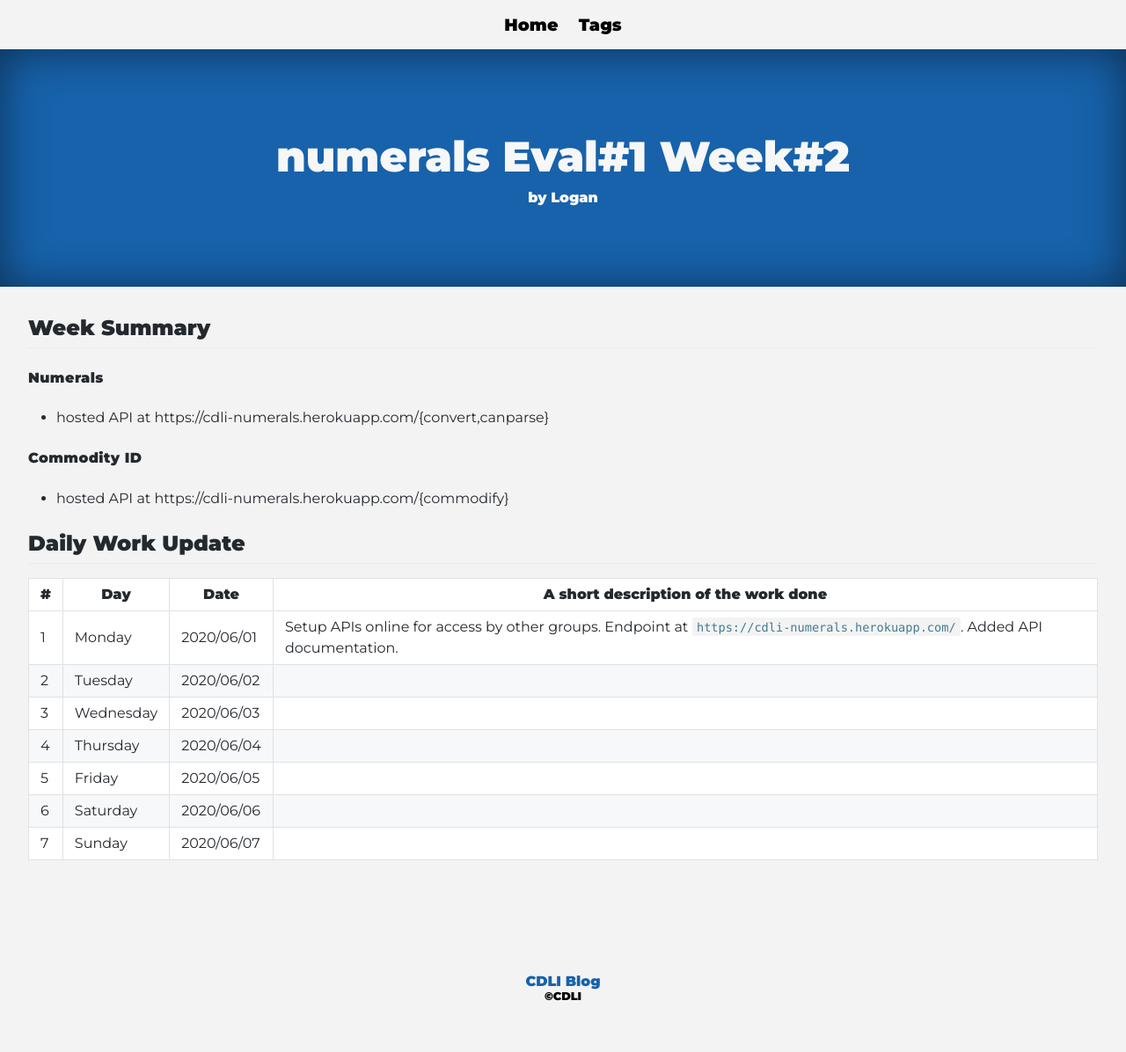
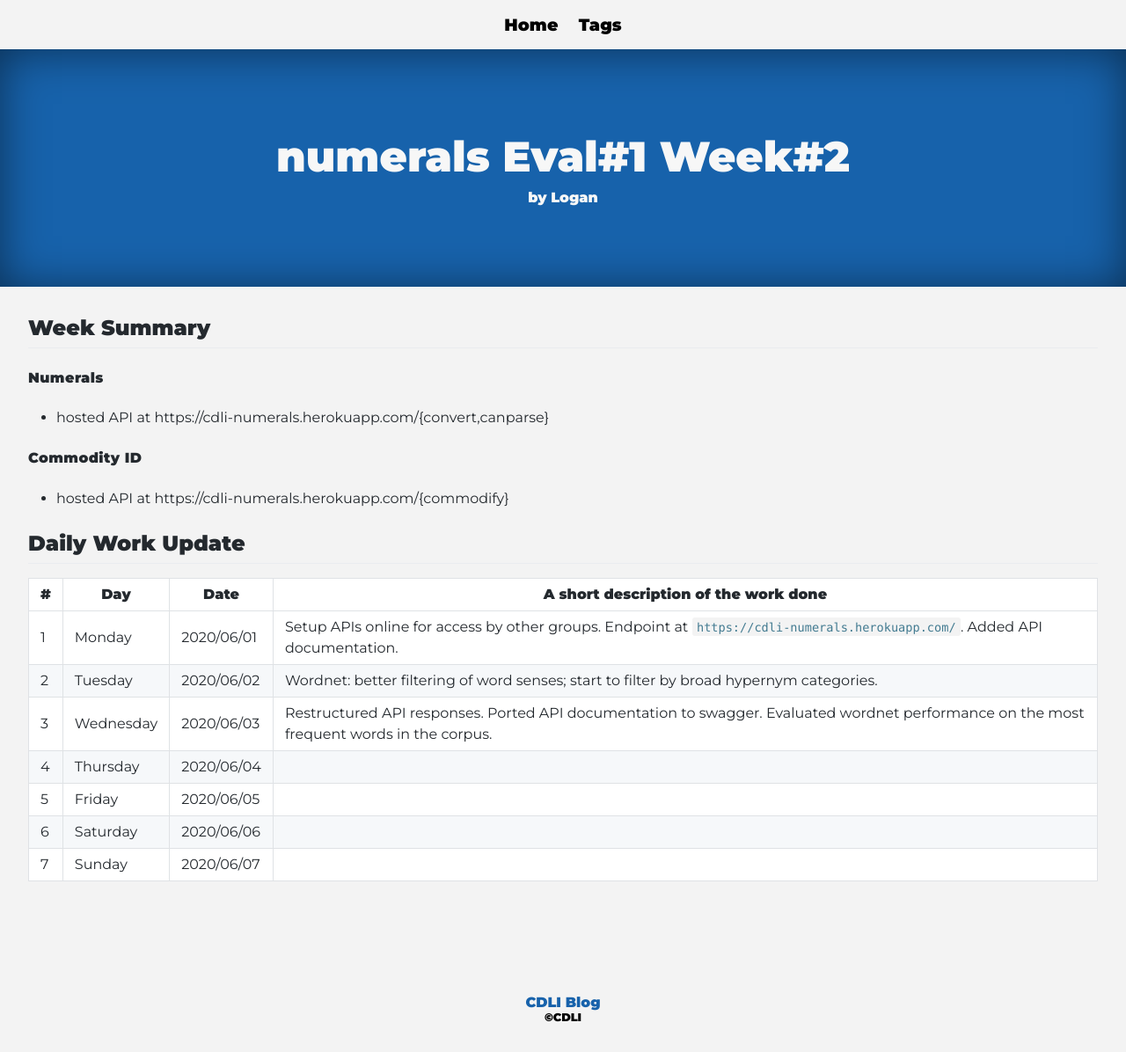
Before and after one commit to cdli-gh/blog, a Jekyll site: the page built from _blog/gsoc20/numerals/posts/02_week2.md, in a window 1280 px wide. Shown: the whole page at 88% size. Built offline with Jekyll 4.4.1, drawn with Linux system fonts in a browser that asks for light colours; Markdown is read by kramdown in place of the engine named in the settings; before the commit the page ends 1172 px from its top, so only the background shows below that.

Commit message:
Update weekly postings for numerals project

```diff
--- a/_blog/gsoc20/numerals/posts/02_week2.md
+++ b/_blog/gsoc20/numerals/posts/02_week2.md
@@ -18,8 +18,8 @@
 |\#|Day|Date|A short description of the work done|
 |---	|---	|---	|---	|
 |1   	| Monday 	|   2020/06/01	| Setup APIs online for access by other groups. Endpoint at `https://cdli-numerals.herokuapp.com/`. Added API documentation.   	|
-|2   	| Tuesday  	|   2020/06/02	|   	|
-|3   	| Wednesday  	|  2020/06/03 	|   	|
+|2   	| Tuesday  	|   2020/06/02	| Wordnet: better filtering of word senses; start to filter by broad hypernym categories.  	|
+|3   	| Wednesday  	|  2020/06/03 	| Restructured API responses. Ported API documentation to swagger. Evaluated wordnet performance on the most frequent words in the corpus.  	|
 |4   	| Thursday  	|   2020/06/04	|   	|
 |5   	| Friday  	|   2020/06/05	|   	|
 |6   	| Saturday  	|   2020/06/06	|   	|
```
Also changed, not shown: _blog/gsoc20/numerals/posts/01_week1.md (+1 -1 lines).
